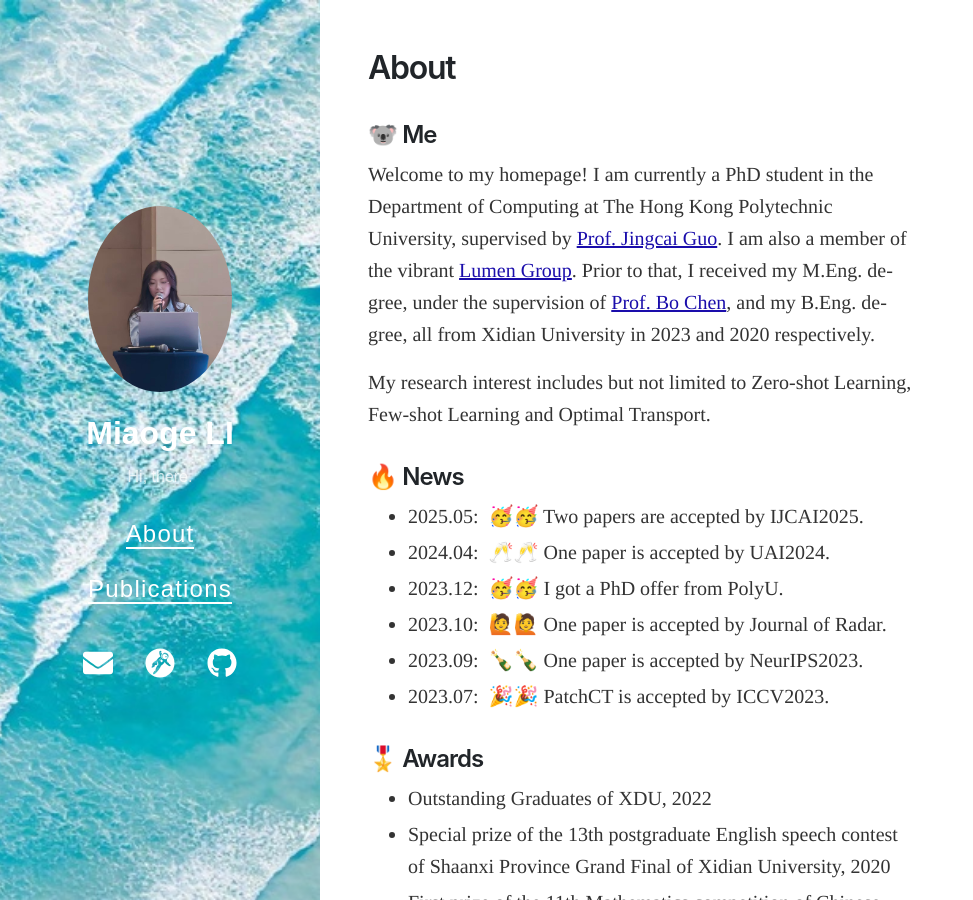
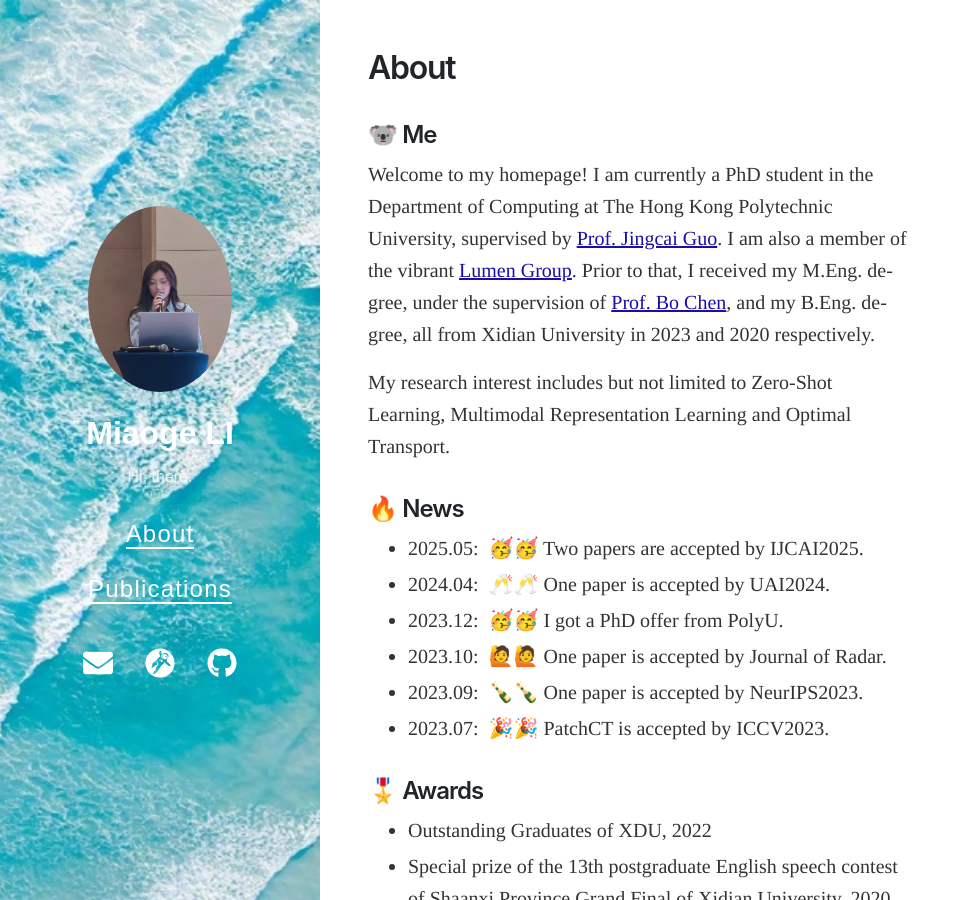
Before and after one commit to keepgoingjkg/keepgoingjkg.github.io, a Jekyll site: the page built from about.md, in a window 1280 px wide and 900 px high. Shown: the whole window, without its empty margins (0-973 px from the left). Built offline with Jekyll 4.4.1, drawn with Linux system fonts in a browser that asks for light colours; nearby versions of some CDN libraries.

Commit message:
Revise research interests in about.md
Updated research interests to include Multimodal Representation Learning.

```diff
--- a/about.md
+++ b/about.md
@@ -9,7 +9,7 @@ title: "About"
 
 Welcome to my homepage! I am currently a PhD student in the Department of Computing at The Hong Kong Polytechnic University, supervised by [Prof. Jingcai Guo](https://jingcaiguo.github.io/). I am also a member of the vibrant [Lumen Group](https://lumen-lab-polyu.github.io/). Prior to that, I received my M.Eng. degree, under the supervision of [Prof. Bo Chen](https://web.xidian.edu.cn/bchen/), and my B.Eng. degree, all from Xidian University in 2023 and 2020 respectively.
 
-My research interest includes but not limited to Zero-shot Learning, Few-shot Learning and Optimal Transport.
+My research interest includes but not limited to Zero-Shot Learning, Multimodal Representation Learning and Optimal Transport.
 
 ## 🔥 News
 - 2025.05: &nbsp;🥳🥳 Two papers are accepted by IJCAI2025.
```
